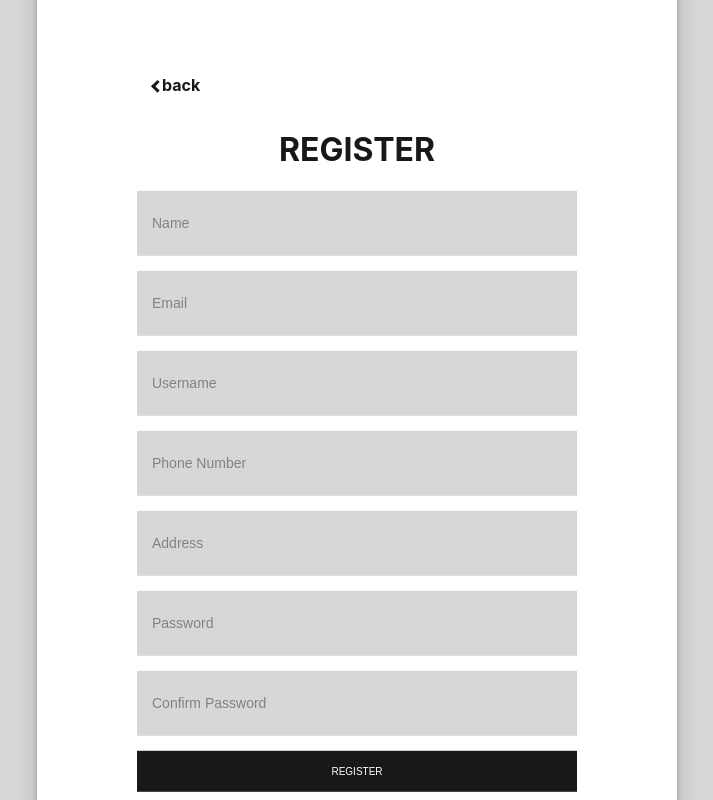
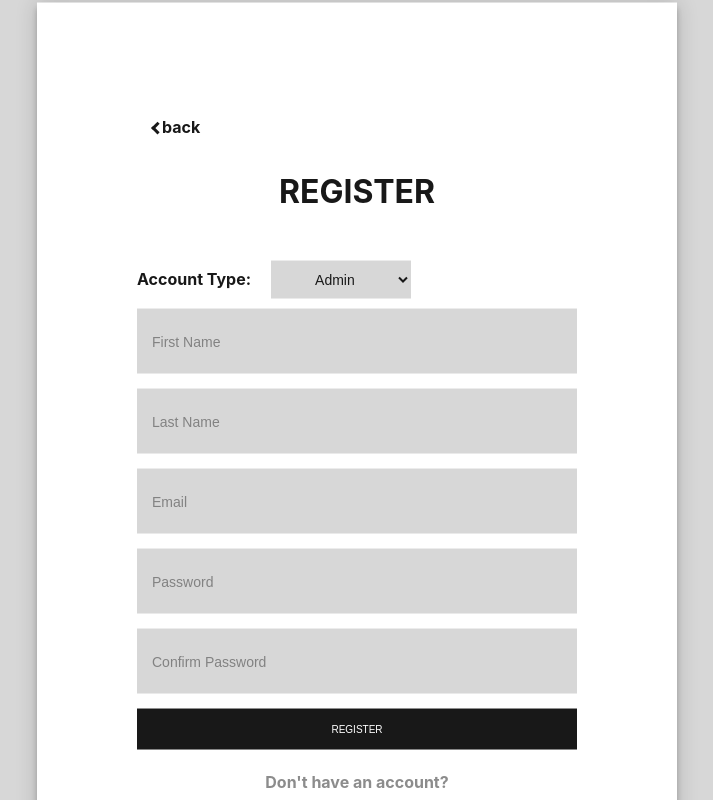
Before and after one commit to RMIT-SEPT/majorproject-2-thurs-18-30-6, a React (Create React App) app in the folder FrontEnd/frontend-react/: page /register in a window 1280 px wide. Shown: the top 800 px of the page, without its empty margins (283-996 px from the left). Built offline with nearby package versions, Linux system fonts and the light colour scheme.

Commit message:
Finished Registration items

```diff
--- a/FrontEnd/frontend-react/package.json
+++ b/FrontEnd/frontend-react/package.json
@@ -3,6 +3,8 @@
   "version": "0.1.0",
   "private": true,
   "dependencies": {
+    "@popperjs/core": "^2.4.4",
+    "@progress/kendo-react-dropdowns": "^3.16.0",
     "@testing-library/jest-dom": "^4.2.4",
     "@testing-library/react": "^9.5.0",
     "@testing-library/user-event": "^7.2.1",
@@ -11,6 +13,7 @@
     "bootstrap": "^4.5.2",
     "react": "^16.13.1",
     "react-dom": "^16.13.1",
+    "react-dropdown": "^1.8.0",
     "react-router-dom": "^5.2.0",
     "react-scripts": "3.4.3"
   },
--- a/FrontEnd/frontend-react/src/assets/registerpage.css
+++ b/FrontEnd/frontend-react/src/assets/registerpage.css
@@ -42,13 +42,29 @@
 
 .headReg {
     text-align: center;
+    margin-bottom: 50px;
+}
+
+.dropdown {
+    background: lightgrey;
+    outline: 0;
+    border: 0;
+    font-size: 14px;
+    margin-bottom: 10px;
+    padding: 10px 40px;
+}
+
+.labelReg {
+    font-size: 16px;
+    font-weight: bold;
+    margin-right: 20px;
 }
 
 .backReg {
+    font-size: 16px;
     text-align:left;
     color:black;
     font-weight: bold;
-
 }
 
 .arrowReg {
--- a/FrontEnd/frontend-react/src/components/pages/registerpage.js
+++ b/FrontEnd/frontend-react/src/components/pages/registerpage.js
@@ -9,18 +9,18 @@ import '../../assets/registerpage.css'
 
 
 class Registerpage extends Component {
+
     constructor(props){
         super(props);
 
         // The fields in the registration form (update when necessary)
         this.state = {
-            name: "",
+            firstName: "",
+            lastName: "",
             email: "",
-            username: "",
-            phone_number: "",
-            address: "",
             password: "",
             confirm_password: "",
+            role: "Admin",
             errors: ""
         }
 
@@ -33,13 +33,12 @@ class Registerpage extends Component {
         // post registration information to API
         axios.post("http://localhost:8080/api/user/register", {
 
-            name: this.state.name,
+            firstName: this.state.firstName,
+            lastName: this.state.lastName,
             email: this.state.email,
-            username: this.state.username,
-            phone_number: this.state.phone_number,
-            address: this.state.address,
             password: this.state.password,
-            confirm_password: this.state.confirm_password
+            confirm_password: this.state.confirm_password,
+            role: this.state.role
 
         },
             {
@@ -62,6 +61,8 @@ class Registerpage extends Component {
         this.setState({
             [event.target.name]: event.target.value
         })
+        console.log('handle change', event.target.value)
+        console.log('field' , event.target.name)
     }
 
     render() {
@@ -70,18 +71,21 @@ class Registerpage extends Component {
                 <a className="backReg" href={"/"}><i className="arrowReg leftReg"></i>back</a>
                 <h1 className={"headReg"}> REGISTER </h1>
                 <form onSubmit={this.handleSubmit}>
-                    <input type={'text'} name={'name'} placeholder={'Name'} value={this.state.name} onChange={this.handleChange} required/>
+                    <label className ={"labelReg"}  htmlFor="role">Account Type:</label>
+                    <select className ="dropdown"  name={'role'} onChange = {(event) => this.handleChange(event)} >
+                        <option value ={"Admin"}>Admin</option>
+                        <option value ={"User"}>User</option>
+                    </select>
+                    <input type={'text'} name={'firstName'} placeholder={'First Name'} value={this.state.firstName} onChange={this.handleChange} required/>
+                    <input type={'text'} name={'lastName'} placeholder={'Last Name'} value={this.state.lastName} onChange={this.handleChange} required/>
                     <input type={'email'} name={'email'} placeholder={'Email'} value={this.state.email} onChange={this.handleChange} required/>
-                    <input type={'text'} name={'username'} placeholder={'Username'} value={this.state.username} onChange={this.handleChange} required/>
-                    <input type={'number'} name={'phone_number'} placeholder={'Phone Number'} value={this.state.phone_number} onChange={this.handleChange} required/>
-                    <input type={'text'} name={'address'} placeholder={'Address'} value={this.state.address} onChange={this.handleChange} required/>
                     <input type={'password'} name={'password'} placeholder={'Password'} value={this.state.password} onChange={this.handleChange} required/>
                     <input type={'password'} name={'confirm_password'} placeholder={'Confirm Password'} value={this.state.confirm_password} onChange={this.handleChange} required/>
 
                     <button type={'submit'}> Register </button>
 
                 </form>
-                <h4 className={"loginReg"}>Don't have an account? <a className="linkReg" href={"/login"}> Login</a></h4>
+                <h4 className={"loginReg"}>Don't have an account? <a className="linkReg" href={"/login"}>Login</a></h4>
             </div>
         );
     }
```
Also changed, not shown: 9 other files (tests, documents, lock files or other folders).
